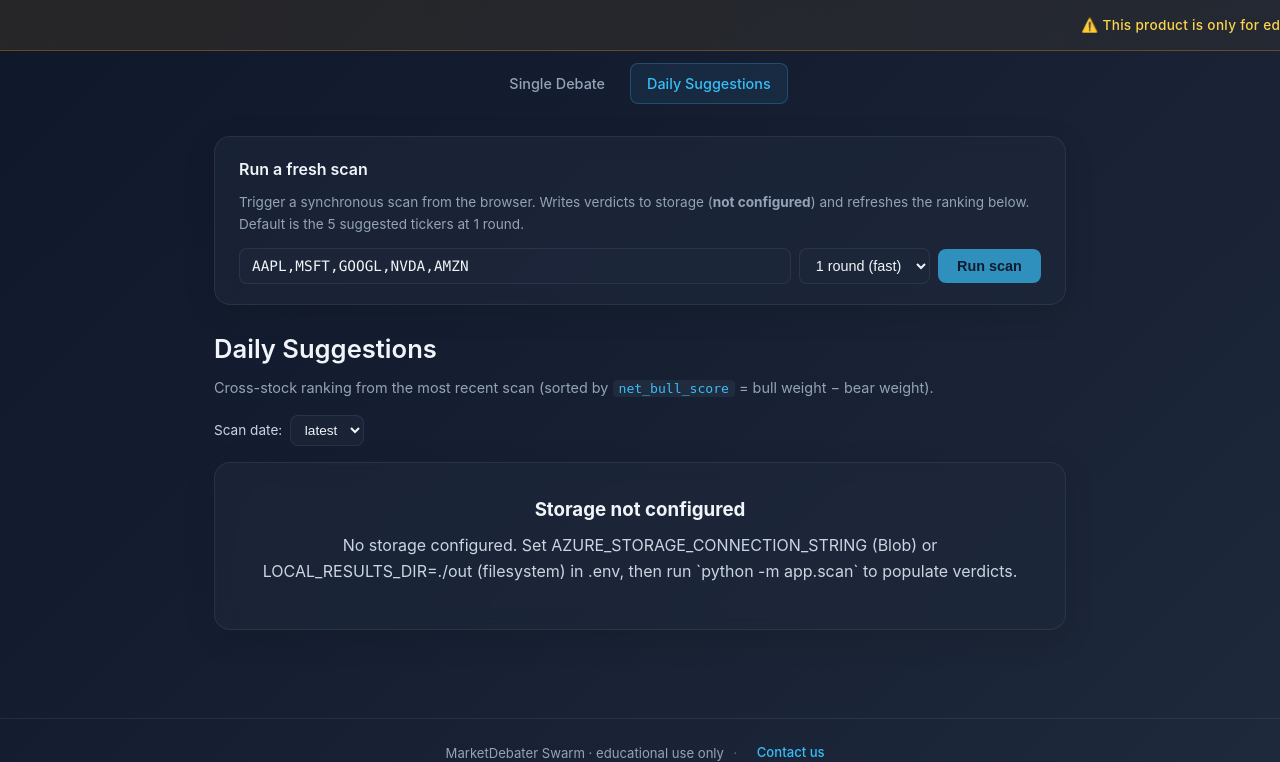
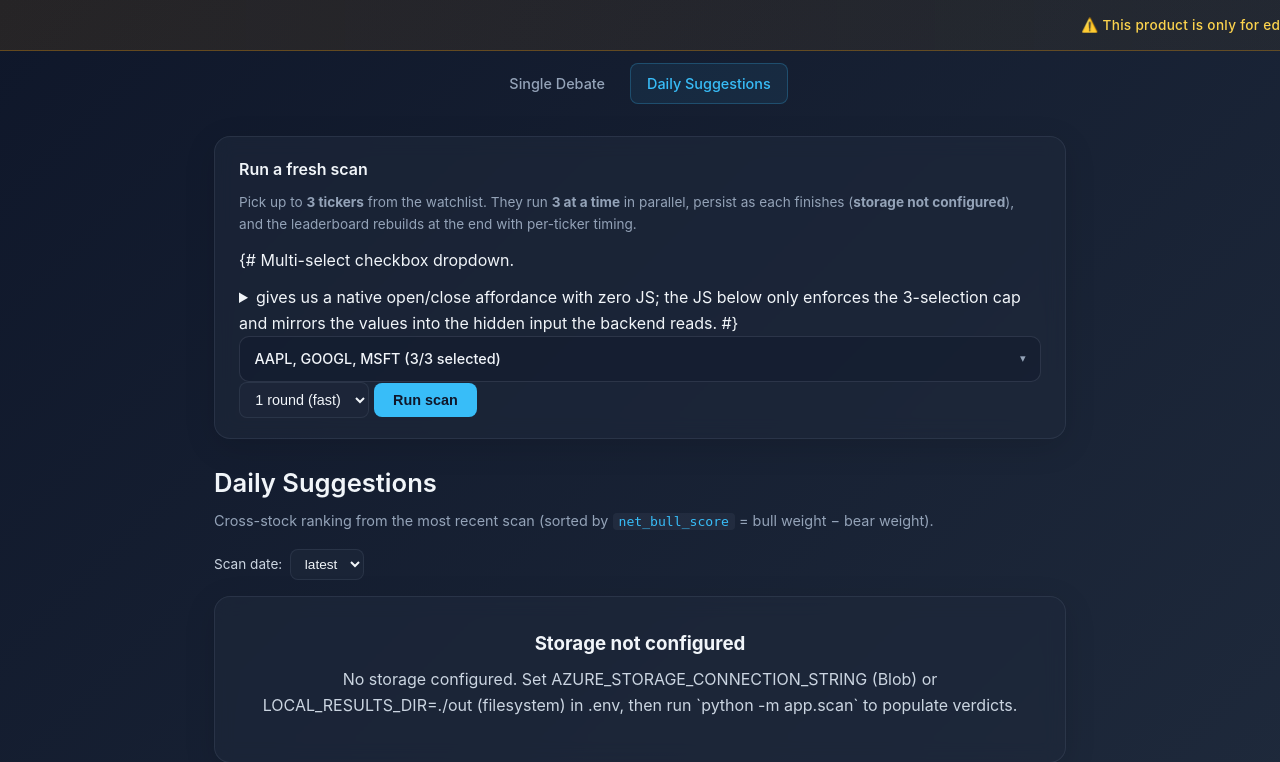
Before and after one commit to Satya-Pranav/MarketDebater, a Django app: page /leaderboard/ in a window 1280 px wide. Shown: the top 762 px of the page. Run offline with Django 5.2, Linux system fonts and the light colour scheme; parts of the project's set-up code (start-up, migrations or seed data) failed here and were passed over.

Commit message:
Run scan 3-at-a-time with multi-select dropdown + per-ticker timing
Three coupled changes that together transform the "Run a fresh scan" panel
on Daily Suggestions from a serial 5-ticker text-input loop into a
parallel 3-ticker checkbox picker with visible timing breakdown.

1. **Backend parallelism** (`app/scan.py`):
   - `scan_universe(..., concurrency=N)` runs up to N debates in parallel
     via ThreadPoolExecutor when N>1. Defaults to 1 (serial) to preserve
     existing CLI / GHA behavior; the UI passes 3.
   - Pulled `_run_one(ticker, rounds, date)` into a top-level function so
     it can be submitted to the pool. Catches exceptions per-ticker and
     records timing whether it succeeded or failed.
   - Return value now consistently includes per-ticker `timings`,
     `wall_time`, and `ranked` (when index was written). The UI surfaces
     these in the success message.

2. **3-ticker cap + checkbox dropdown** (`leaderboard.html` + forms.py):
   - `MAX_SCAN_TICKERS` dropped 25 → 3. New `SCAN_CONCURRENCY = 3`
     constant. Three concurrent debates is the empirical sweet spot
     before Azure DeepSeek rate-limit retries eat the parallelism win.
   - Replaced the free-text `tickers` input with a `<details>+<summary>`
     multi-select containing checkboxes for all 25 watchlist tickers
     (each shown with company name). JS enforces the 3-pick cap by
     disabling unchecked boxes once selection hits MAX; submit button
     disables itself when nothing is selected.
   - Hidden input mirrors selected values so the existing POST handler
     keeps reading `tickers` unchanged.

3. **Per-ticker timing in the success banner** (`views.py`):
   - Success message now shows total wall time, ok/total count, how many
     ran in parallel, and a "ticker NNs" breakdown per ticker so the user
     can see the speedup directly (and which one was the long pole).
   - Failures bubble up as a `messages.warning` (new variant styled in
     the template) so partial scans don't look like outright failures.

UX nudges:
- Loading hint updated from "5 tickers × 1 round (1–3 min)" to
  "3 parallel tickers × 1 round, usually 60–120s".
- `scan_card_sub` now spells out: pick ≤3, 3 in parallel, leaderboard
  rebuilds at end with per-ticker timing.

Stacked on #9 (which is stacked on #8). Will rebase to main after both.

```diff
--- a/frontend/dashboard/forms.py
+++ b/frontend/dashboard/forms.py
@@ -18,7 +18,13 @@ ROUND_CHOICES = [
 # Single source of truth for ticker shape — reused by the form and by the
 # scan-now POST handler. Anchored fullmatch elsewhere.
 TICKER_REGEX = re.compile(r"[A-Z0-9]{1,10}(\.[A-Z]{1,2})?")
-MAX_SCAN_TICKERS = 25  # cap to prevent quota / runtime abuse from the scan POST
+# Cap the in-browser scan at 3. Three parallel debates is the empirical sweet
+# spot on free-tier Azure DeepSeek before rate-limit retries eat the wall-time
+# win, and a 3-stock leaderboard is plenty for a demo. Larger universes belong
+# to the CLI scan (`python -m app.scan`).
+MAX_SCAN_TICKERS = 3
+# Number of debates run concurrently inside the scan loop.
+SCAN_CONCURRENCY = 3
 
 
 class TickerForm(forms.Form):
--- a/frontend/dashboard/views.py
+++ b/frontend/dashboard/views.py
@@ -22,8 +22,8 @@ from app import config, storage
 from app.orchestrator import run_debate, stream_debate
 from app.scan import scan_universe
 
-from .companies import ticker_options
-from .forms import MAX_SCAN_TICKERS, TICKER_REGEX, TickerForm
+from .companies import COMPANIES, ticker_options
+from .forms import MAX_SCAN_TICKERS, SCAN_CONCURRENCY, TICKER_REGEX, TickerForm
 from .jobs import DebateJob, create_job, get_job
 
 logger = logging.getLogger(__name__)
@@ -374,6 +374,13 @@ def leaderboard_view(request):
     actual_date = (payload or {}).get("date", "") if payload else ""
     generated_at = (payload or {}).get("generated_at", "") if payload else ""
 
+    # Default selection for the scan multi-select: first 3 suggested tickers.
+    default_selected = set(SUGGESTED_TICKERS[:MAX_SCAN_TICKERS])
+    scan_ticker_options = [
+        {"value": t, "label": f"{t} — {COMPANIES.get(t, t)}", "default": t in default_selected}
+        for t in sorted(COMPANIES.keys())
+    ]
+
     return render(
         request,
         "dashboard/leaderboard.html",
@@ -386,7 +393,10 @@ def leaderboard_view(request):
             "storage_configured": storage_configured,
             "storage_hint": storage_hint,
             "persona_labels": PERSONA_LABELS,
-            "default_scan_tickers": ",".join(SUGGESTED_TICKERS),
+            "default_scan_tickers": ",".join(sorted(default_selected)),
+            "scan_ticker_options": scan_ticker_options,
+            "scan_max_tickers": MAX_SCAN_TICKERS,
+            "scan_concurrency": SCAN_CONCURRENCY,
         },
     )
 
@@ -429,16 +439,31 @@ def run_scan_view(request):
         )
         return HttpResponseRedirect(reverse("leaderboard"))
 
-    start = time.time()
-    logger.info(f"Triggering inline scan: tickers={tickers} rounds={rounds}")
+    logger.info(
+        f"Triggering inline scan: tickers={tickers} rounds={rounds} concurrency={SCAN_CONCURRENCY}"
+    )
     try:
-        payload = scan_universe(tickers=tickers, rounds=rounds)
-        elapsed = time.time() - start
-        ok = len(payload.get("ranked", []))
-        messages.success(
-            request,
-            f"Scan complete in {elapsed:.1f}s — {ok} ticker(s) ranked at {rounds} round(s).",
+        payload = scan_universe(tickers=tickers, rounds=rounds, concurrency=SCAN_CONCURRENCY)
+        wall = payload.get("wall_time", 0.0)
+        ok_count = payload.get("ok", 0)
+        failures = payload.get("fail", []) or []
+        per_ticker = " · ".join(
+            f"{t['ticker']} {t['elapsed']:.0f}s"
+            + ("✗" if t.get("error") else "")
+            for t in payload.get("timings", [])
         )
+        # Show: total wall time, ok/total count, parallelism, and per-ticker breakdown
+        # so the user can see the speedup from running them concurrently.
+        summary = (
+            f"Scan complete in {wall:.1f}s — {ok_count}/{len(tickers)} ranked "
+            f"at {rounds} round(s), {min(SCAN_CONCURRENCY, len(tickers))} in parallel. "
+            f"Per ticker: {per_ticker}."
+        )
+        if failures:
+            summary += f" Failed: {', '.join(failures)}."
+            messages.warning(request, summary)
+        else:
+            messages.success(request, summary)
     except Exception as exc:
         logger.exception(f"Scan failed: {exc}")
         messages.error(request, f"Scan failed: {exc}")
--- a/frontend/templates/dashboard/leaderboard.html
+++ b/frontend/templates/dashboard/leaderboard.html
@@ -19,9 +19,9 @@
   <div class="debate-loading-card">
     <div class="debate-spinner"></div>
     <div class="debate-loading-title">Running cross-stock scan</div>
-    <div class="debate-loading-sub">Debating each ticker · writing verdicts to storage · rebuilding the leaderboard.</div>
+    <div class="debate-loading-sub">Up to {{ scan_max_tickers }} debates running {{ scan_concurrency }}-at-a-time · verdicts persist as they finish · leaderboard rebuilds at the end.</div>
     <div class="debate-loading-timer" id="debate-loading-timer">0s</div>
-    <div class="debate-loading-hint">5 tickers × 1 round on V4-Flash is usually 1–3 minutes. Don't close this tab.</div>
+    <div class="debate-loading-hint">{{ scan_max_tickers }} parallel tickers × 1 round on V4-Flash is usually 60–120s. Don't close this tab.</div>
   </div>
 </div>
 
@@ -29,7 +29,8 @@
   {% if messages %}
     <div class="panel" style="margin-bottom: 1rem;">
       {% for m in messages %}
-        <div class="scan-status {% if m.tags == 'error' %}error{% else %}success{% endif %}">{{ m }}</div>
+        {# warning, error, success all colorize differently via the .scan-status modifiers #}
+        <div class="scan-status {% if 'error' in m.tags %}error{% elif 'warning' in m.tags %}warning{% else %}success{% endif %}">{{ m }}</div>
       {% endfor %}
     </div>
   {% endif %}
@@ -39,13 +40,39 @@
       <h3 class="scan-card-title">Run a fresh scan</h3>
     </div>
     <p class="scan-card-sub">
-      Trigger a synchronous scan from the browser. Writes verdicts to storage
-      ({% if storage_configured %}configured{% else %}<strong>not configured</strong>{% endif %})
-      and refreshes the ranking below. Default is the 5 suggested tickers at 1 round.
+      Pick up to <strong>{{ scan_max_tickers }} tickers</strong> from the watchlist. They run
+      <strong>{{ scan_concurrency }} at a time</strong> in parallel, persist as each finishes
+      ({% if storage_configured %}storage configured{% else %}<strong>storage not configured</strong>{% endif %}),
+      and the leaderboard rebuilds at the end with per-ticker timing.
     </p>
-    <form method="post" action="{% url 'run-scan' %}" class="scan-form" onsubmit="onScanSubmit(event)">
+    <form method="post" action="{% url 'run-scan' %}" class="scan-form" id="scan-form" onsubmit="return onScanSubmit(event)">
       {% csrf_token %}
-      <input type="text" name="tickers" placeholder="AAPL,MSFT,GOOGL,NVDA,AMZN" value="{{ default_scan_tickers }}" autocomplete="off">
+
+      {# Multi-select checkbox dropdown. <details>/<summary> gives us a native
+         open/close affordance with zero JS; the JS below only enforces the
+         {{ scan_max_tickers }}-selection cap and mirrors the values into the hidden input
+         the backend reads. #}
+      <details class="ticker-multiselect" id="ticker-multiselect">
+        <summary class="ticker-multiselect-summary">
+          <span id="ticker-summary-text">Pick tickers (loading…)</span>
+          <span class="ticker-multiselect-chevron" aria-hidden="true">▾</span>
+        </summary>
+        <div class="ticker-multiselect-body">
+          <div class="ticker-multiselect-hint">
+            Up to {{ scan_max_tickers }} selected. Uncheck one to free a slot.
+          </div>
+          <div class="ticker-multiselect-grid">
+            {% for opt in scan_ticker_options %}
+              <label class="ticker-check">
+                <input type="checkbox" name="tickers_check" value="{{ opt.value }}" {% if opt.default %}checked{% endif %} onchange="updateScanSelection()">
+                <span class="ticker-check-label">{{ opt.label }}</span>
+              </label>
+            {% endfor %}
+          </div>
+        </div>
+      </details>
+      <input type="hidden" name="tickers" id="tickers-hidden" value="{{ default_scan_tickers }}">
+
       <select name="rounds">
         <option value="1" selected>1 round (fast)</option>
         <option value="2">2 rounds</option>
@@ -147,23 +174,91 @@
   {% endif %}
 </div>
 
+<style>
+  /* Multi-select dropdown for the "Run a fresh scan" panel. <details>+<summary>
+     is the native open/close; the rest is just visual + the JS-driven max-3 cap. */
+  .ticker-multiselect{position:relative;flex:1 1 320px;min-width:240px;border:1px solid rgba(148,163,184,0.18);border-radius:10px;background:rgba(15,23,42,0.4);}
+  .ticker-multiselect[open]{border-color:var(--accent);box-shadow:0 0 0 3px rgba(56,189,248,0.12);}
+  .ticker-multiselect-summary{list-style:none;cursor:pointer;padding:0.65rem 0.9rem;display:flex;align-items:center;gap:0.6rem;font-size:0.9rem;color:var(--text-primary);}
+  .ticker-multiselect-summary::-webkit-details-marker{display:none;}
+  .ticker-multiselect-chevron{margin-left:auto;font-size:0.7rem;color:var(--text-muted);transition:transform 0.15s ease;}
+  .ticker-multiselect[open] .ticker-multiselect-chevron{transform:rotate(180deg);}
+  #ticker-summary-text{flex:1;color:var(--text-secondary);}
+  #ticker-summary-text.has-selection{color:var(--text-primary);font-weight:500;}
+  .ticker-multiselect-body{padding:0.6rem 0.9rem 0.9rem;border-top:1px solid rgba(148,163,184,0.15);max-height:320px;overflow-y:auto;}
+  .ticker-multiselect-hint{font-size:0.75rem;color:var(--text-muted);margin-bottom:0.6rem;}
+  .ticker-multiselect-grid{display:grid;grid-template-columns:repeat(auto-fit,minmax(220px,1fr));gap:0.35rem;}
+  .ticker-check{display:flex;align-items:center;gap:0.5rem;padding:0.35rem 0.5rem;border-radius:6px;cursor:pointer;font-size:0.85rem;color:var(--text-secondary);transition:background 0.1s ease;}
+  .ticker-check:hover{background:rgba(56,189,248,0.06);}
+  .ticker-check input[type="checkbox"]{accent-color:var(--accent);width:14px;height:14px;flex-shrink:0;}
+  .ticker-check input[type="checkbox"]:disabled + .ticker-check-label{color:var(--text-muted);opacity:0.5;}
+  .ticker-check input[type="checkbox"]:checked + .ticker-check-label{color:var(--text-primary);font-weight:500;}
+  .ticker-check-label{flex:1;}
+  .scan-form{display:flex;flex-wrap:wrap;align-items:flex-start;gap:0.7rem;}
+  /* Warning variant of the status pill (in addition to error/success the CSS
+     already styles). Mirrors the existing pattern; minimal so it sits well in
+     a scan-result list. */
+  .scan-status.warning{background:rgba(251,191,36,0.12);color:#fbbf24;border-color:rgba(251,191,36,0.3);}
+</style>
+
 <script>
-function onScanSubmit(e){
-  const overlay=document.getElementById('debate-loading');
-  const timerEl=document.getElementById('debate-loading-timer');
-  const btn=document.getElementById('scan-submit');
-  if(btn){ btn.disabled=true; btn.textContent='Running...'; }
-  if(overlay){
-    overlay.style.display='flex';
-    const start=Date.now();
-    if(window.__scanTimer) clearInterval(window.__scanTimer);
-    window.__scanTimer=setInterval(()=>{
-      if(overlay.style.display==='none') return;
-      const s=Math.floor((Date.now()-start)/1000);
-      if(timerEl) timerEl.textContent=s+'s';
-    },1000);
+function updateScanSelection(){
+  const MAX = {{ scan_max_tickers }};
+  const checks = document.querySelectorAll('input[name="tickers_check"]');
+  const selected = Array.from(checks).filter(c => c.checked);
+  // Enforce the max-N cap by disabling any unchecked box once we've hit the limit.
+  // Re-enable everyone when a selection is removed.
+  const atCap = selected.length >= MAX;
+  checks.forEach(c => { if (!c.checked) c.disabled = atCap; });
+
+  // Update the summary text shown when the dropdown is closed.
+  const sumEl = document.getElementById('ticker-summary-text');
+  if (selected.length === 0){
+    sumEl.textContent = 'Pick up to ' + MAX + ' tickers (none selected)';
+    sumEl.classList.remove('has-selection');
+  } else {
+    const names = selected.map(c => c.value).join(', ');
+    sumEl.textContent = names + '  (' + selected.length + '/' + MAX + ' selected)';
+    sumEl.classList.add('has-selection');
+  }
+
+  // Mirror selections into the hidden input the server already reads.
+  document.getElementById('tickers-hidden').value = selected.map(c => c.value).join(',');
+
+  // Disable submit when nothing is selected.
+  const btn = document.getElementById('scan-submit');
+  if (btn && !btn.dataset.persistDisabled){
+    btn.disabled = selected.length === 0;
   }
 }
+
+function onScanSubmit(e){
+  const hidden = document.getElementById('tickers-hidden').value;
+  if (!hidden){
+    e.preventDefault();
+    alert('Pick at least 1 ticker to scan.');
+    return false;
+  }
+  const overlay = document.getElementById('debate-loading');
+  const timerEl = document.getElementById('debate-loading-timer');
+  const btn = document.getElementById('scan-submit');
+  if (btn){ btn.disabled = true; btn.textContent = 'Running...'; btn.dataset.persistDisabled = '1'; }
+  if (overlay){
+    overlay.style.display = 'flex';
+    const start = Date.now();
+    if (window.__scanTimer) clearInterval(window.__scanTimer);
+    window.__scanTimer = setInterval(() => {
+      if (overlay.style.display === 'none') return;
+      const s = Math.floor((Date.now() - start) / 1000);
+      if (timerEl) timerEl.textContent = s + 's';
+    }, 1000);
+  }
+  return true;
+}
+
+// Initial sync — the page loads with some defaults pre-checked, so reflect
+// them in the summary + hidden input before the user touches anything.
+document.addEventListener('DOMContentLoaded', updateScanSelection);
 </script>
 
 {% endblock %}
```
Also changed, not shown: app/scan.py (+93 -28 lines).
